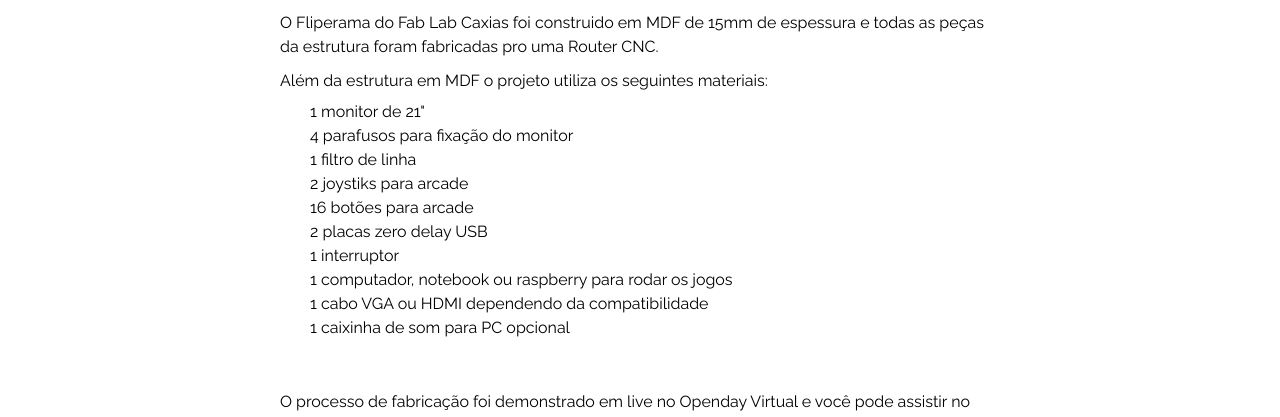
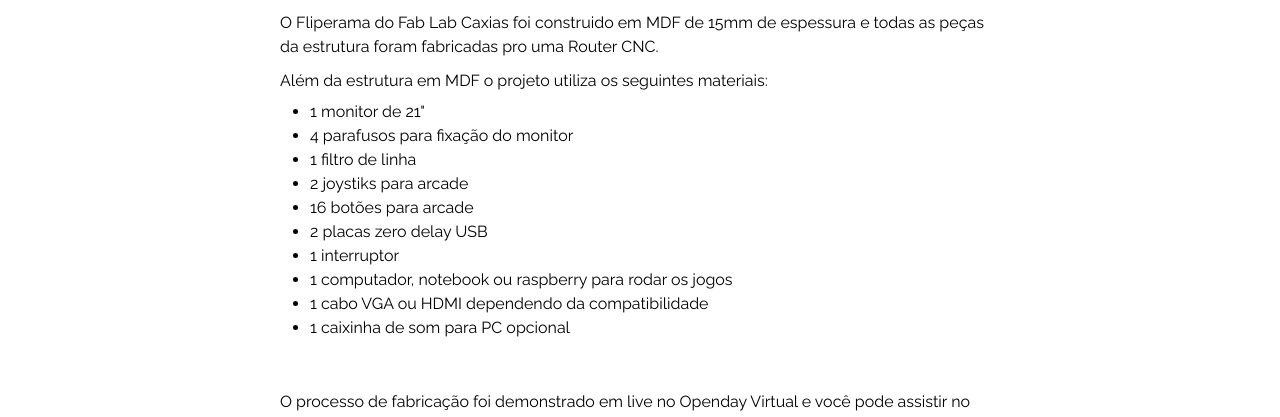
Before and after one commit to fablabcaxias/fablabcaxias.github.io, a Jekyll site: the page built from _posts/projects/2021-12-01-fliperama.md, in a window 1280 px wide and 1400 px high. Shown: the part 286-703 px from the top of the window. Built offline with Jekyll 4.4.1, drawn with Linux system fonts in a browser that asks for light colours; nearby versions of some CDN libraries; comment, search, counter and statistics services are not loaded.

Commit message:
Update custom.css

```diff
--- a/css/custom.css
+++ b/css/custom.css
@@ -72,7 +72,7 @@ hr {
 }
 
 ul {
-   list-style: none;
+   list-style: disc;
 }
 
 ol {
```
